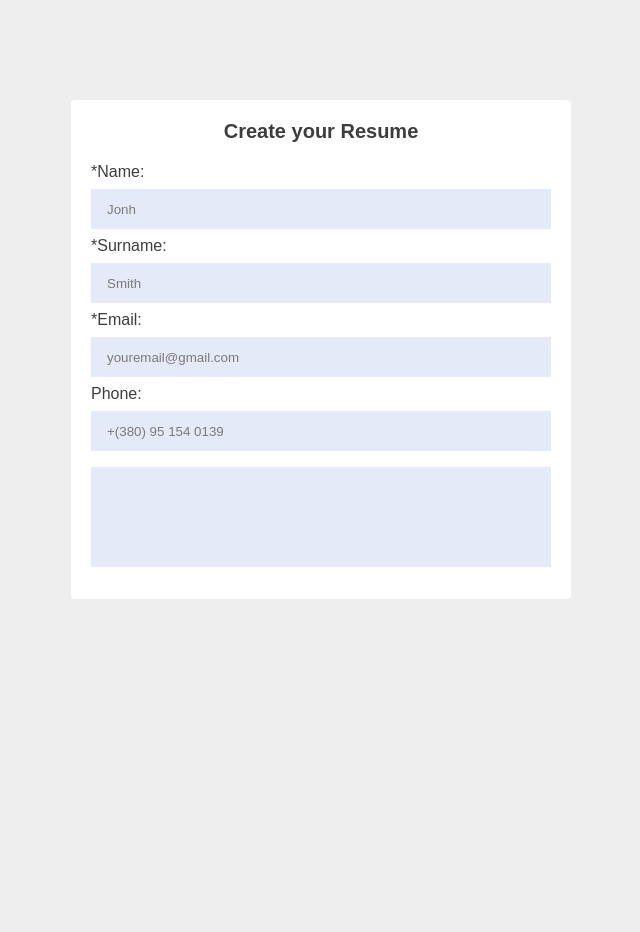
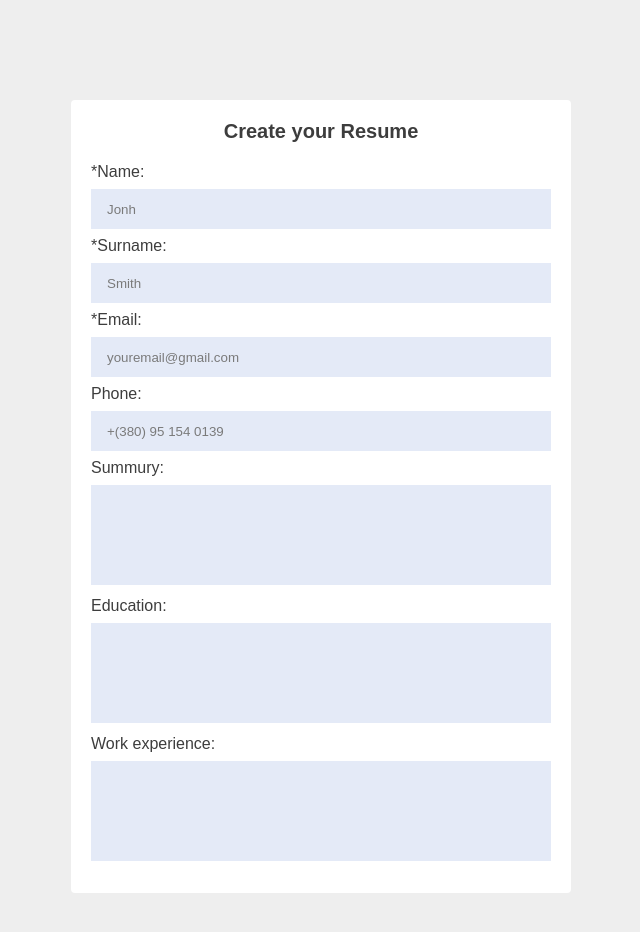
Before and after one commit to VIPon4ik/VueTask, a Vue app in the folder frontend/: page / in a window 1280 px wide. Shown: the top 932 px of the page, without its empty margins (319-959 px from the left). Before the commit the page ends 800 px from the top, so only its background shows below. Built offline with nearby package versions, Linux system fonts and the light colour scheme.

Commit message:
Created basic resumeForm

```diff
--- a/frontend/src/components/ResumeForm.vue
+++ b/frontend/src/components/ResumeForm.vue
@@ -14,8 +14,14 @@
     <label for="email">Phone:</label>
     <my-input placeholder="+(380) 95 154 0139" id="phone" />
 
-    <label></label>
-    <my-textarea></my-textarea>
+    <label for="summury">Summury: </label>
+    <my-textarea placeholder="Describe yourself" id="summury"></my-textarea>
+
+    <label for="education">Education: </label>
+    <my-textarea placeholder="GoIT" id="education"></my-textarea>
+
+    <label for="experience">Work experience: </label>
+    <my-textarea placeholder="Project on GitHub" id="experience"></my-textarea>
   </form>
 </template>
 <script>
```
